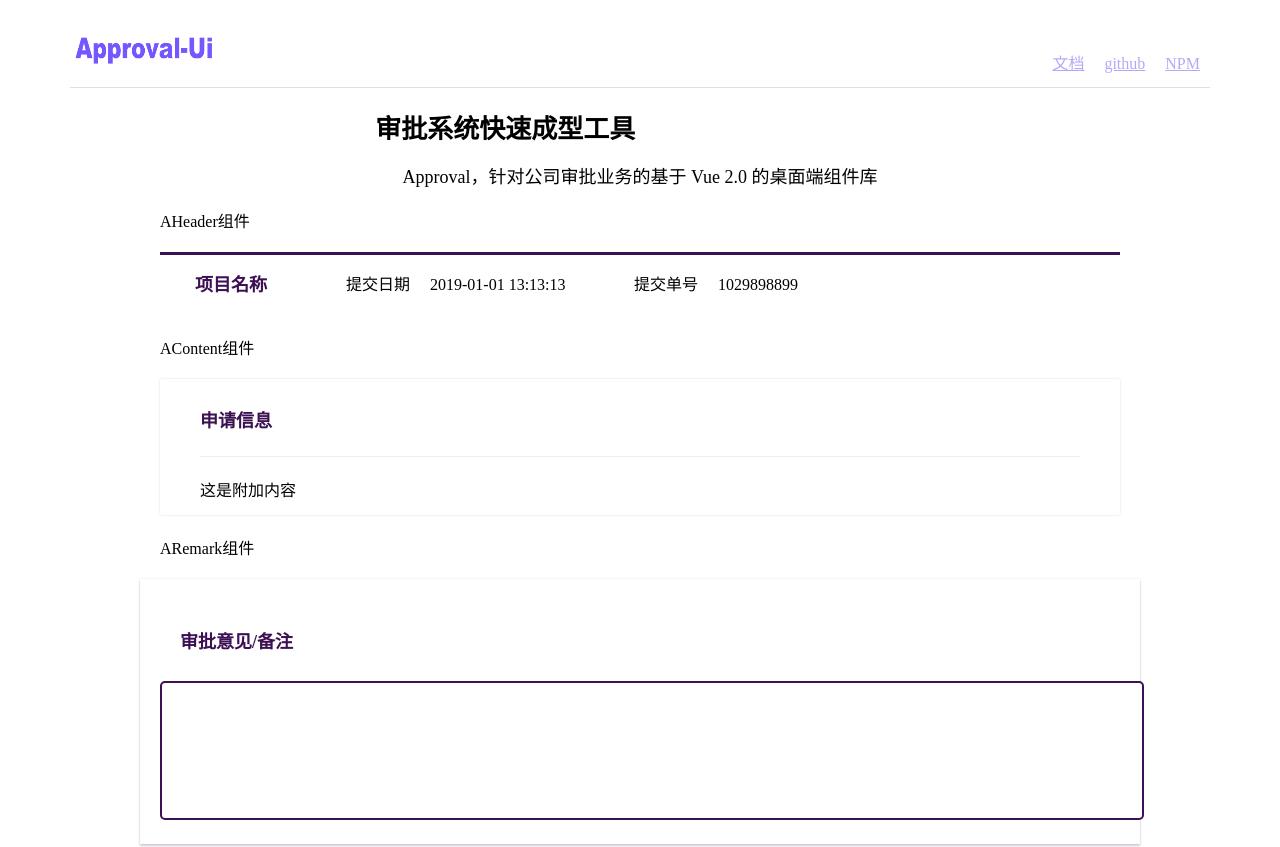
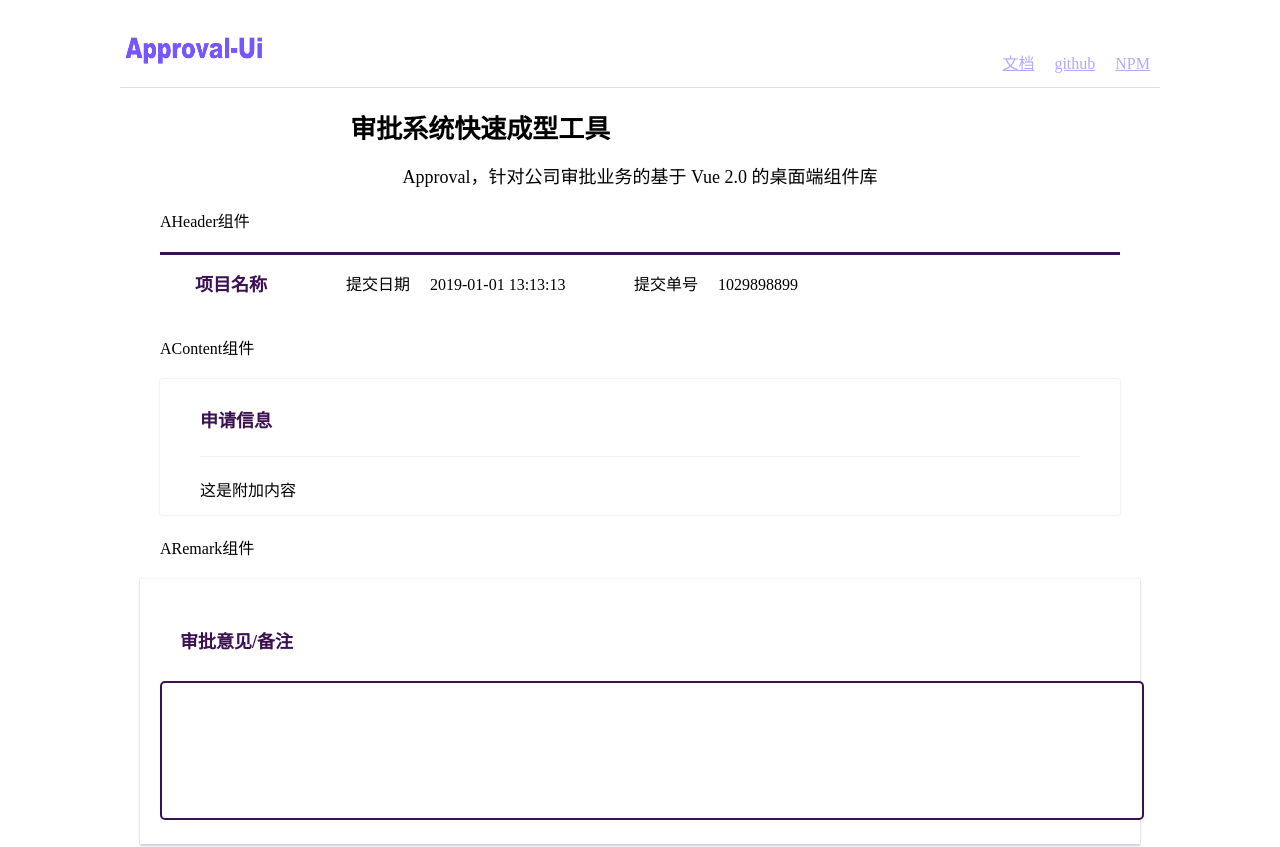
Before and after one commit to HappyPot/approval-ui, a Vue app: page / in a window 1280 px wide. Shown: the top 847 px of the page. Built offline with nearby package versions, Linux system fonts and the light colour scheme; what iview would draw is missing.

Commit message:
mod 修改头部的宽度

```diff
--- a/examples/components/HelloWorld.vue
+++ b/examples/components/HelloWorld.vue
@@ -112,7 +112,7 @@ ul li:hover a {
   color: #7656ff;
 }
 header {
-  width: 1140px;
+  width: 1040px;
   box-sizing: border-box;
   border-bottom: 1px solid #dcdfe6;
   margin: 0 auto !important;
--- a/package.json
+++ b/package.json
@@ -1,6 +1,6 @@
 {
   "name": "approval-ui",
-  "version": "0.1.29",
+  "version": "0.1.3",
   "description": "基于iview的UI模块组",
   "main": "lib/approval.umd.min.js",
   "keyword": "approval approval-ui",
```
